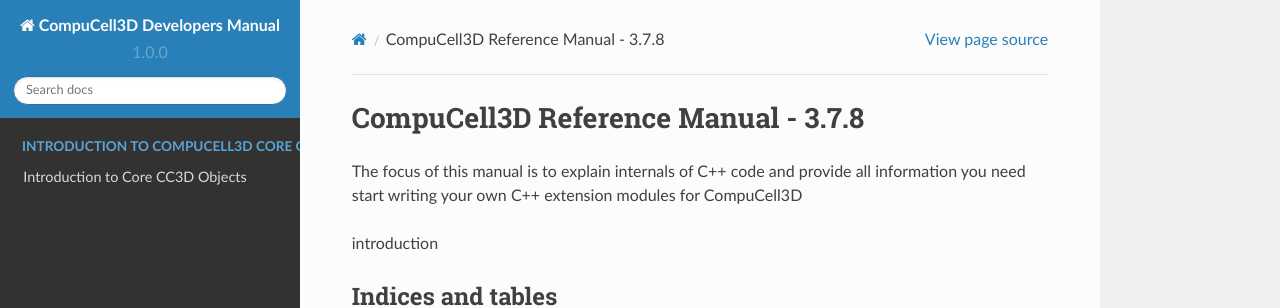
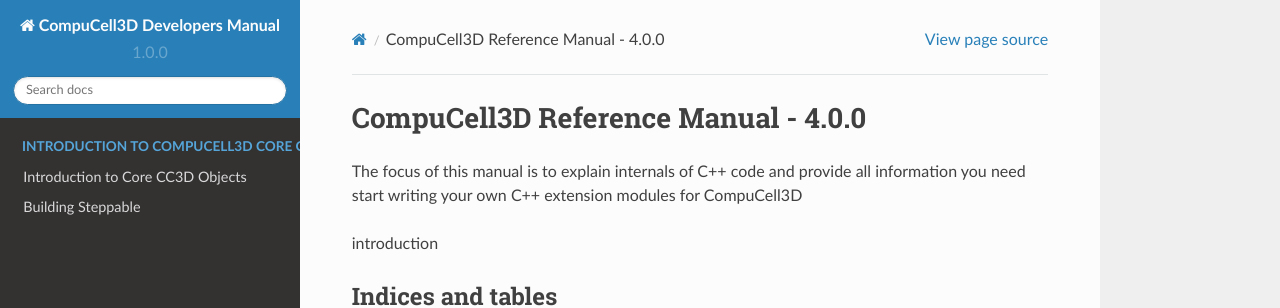
Before and after one commit to CompuCell3D/CompuCell3DDevelopersManual, a Sphinx documentation site: the page built from docs/index.rst, in a window 1280 px wide. Shown: the top 308 px of the page. Built offline with Sphinx 7.4.7 and the Read the Docs theme 2.0.0, drawn with Linux system fonts in a browser that asks for light colours.

Commit message:
added new chapter on developing steppable

```diff
--- a/docs/index.rst
+++ b/docs/index.rst
@@ -1,5 +1,5 @@
 ###################################################
-CompuCell3D Reference Manual - 3.7.8
+CompuCell3D Reference Manual - 4.0.0
 ###################################################
 
 The focus of this manual is to explain internals of C++ code and provide all information you need start writing your own
@@ -13,6 +13,7 @@
    :caption: Introduction To CompuCell3D Core Objects
 
    intro_to_core_cc3d_objects
+   building_steppable_case_study
 
 
 
```
Also changed, not shown: docs/building_steppable_case_study.rst (added, +34 -0 lines).
